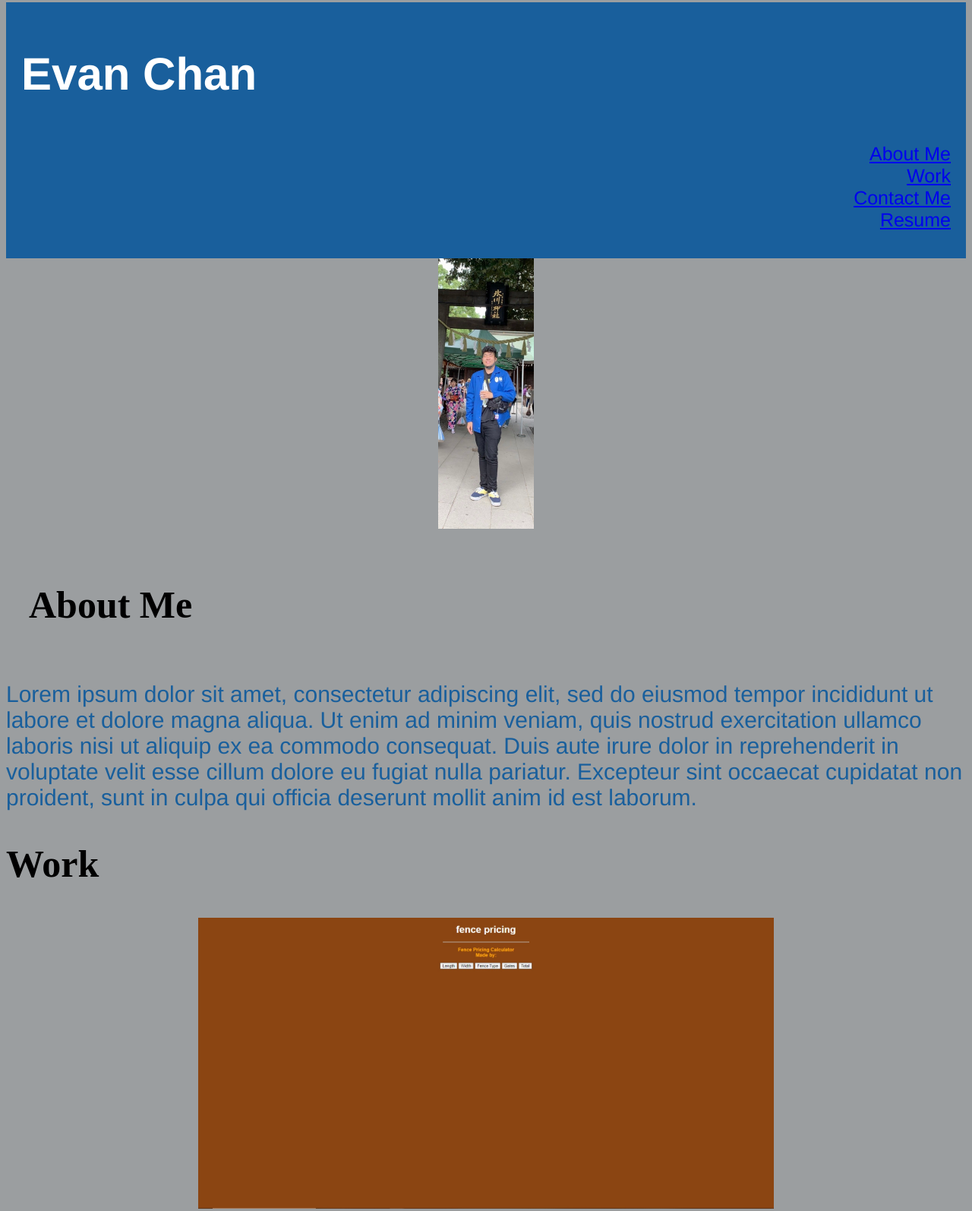
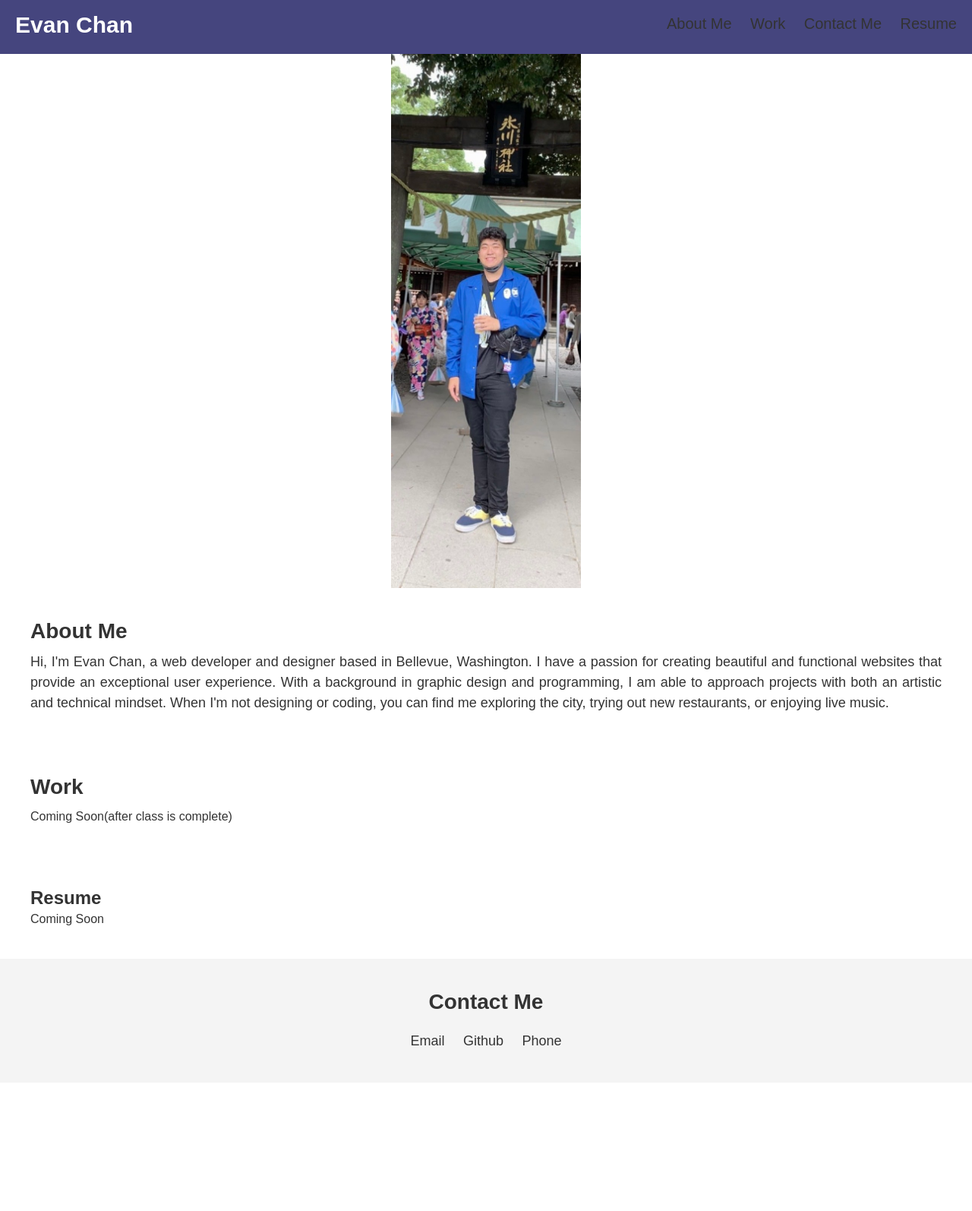
Before and after one commit to chanevan13/Website-Portfolio, a plain HTML site: page index.html in a window 1280 px wide. Shown: the part 5-1599 px from the top of the page at 76% size. After the commit the page ends 1430 px from the top, so only its background shows below. Drawn offline with Linux system fonts and the light colour scheme.

Commit message:
new portfolio

```diff
--- a/assets/css/style.css
+++ b/assets/css/style.css
@@ -1,71 +1,125 @@
-{
+* {
     box-sizing: border-box;
+    margin: 0;
     padding: 0;
-    margin: 0;
-}
-body{
-    background-color: rgb(155, 158, 160);
 }
 
-.header{
-   padding: 20px;
-   background-color:rgb(25, 95, 156) ;
-   font-family: 'Franklin Gothic Medium', 'Arial Narrow', Arial, sans-serif;
+body {
+    font-family: 'Arial', sans-serif;
+    line-height: 1.6;
+    color: #333;
 }
 
-.header h1{
-    display: inline-block;
-    color: white;
-    font-size: 60px;
+a {
+    color: #333;
+    text-decoration: none;
 }
 
-.header div ul {
+h1, h2, h3, h4, h5, h6 {
+    line-height: 1.2;
+}
+
+/* Header */
+.header {
+    background-color: rgb(69, 69, 126);
+    color: white;
+    padding: 20px;
+}
+
+.header h1 {
+    display: inline-block;
+    font-size: 30px;
+}
+
+nav {
+    display: inline-block;
+    float: right;
+}
+
+.navBar {
     list-style-type: none;
 }
 
-.header div ul li {
-    font-size: 25px;
-    display: flex;
-    flex-direction: row-reverse;
-
+.navBar li {
+    display: inline;
+    margin-left: 20px;
 }
 
-div.about.me h2{
-    font-size: 50px;
-    padding: 30px;
+.navBar li a {
+    font-size: 20px;
 }
 
-
+/* About Me */
+#about-me {
+    display: flex;
+    flex-wrap: wrap;
+    padding: 40px;
+}
 
 .self-image {
     display: block;
     margin-left: auto;
     margin-right: auto;
-    width: 10%;
+    width: 250px;
+    height: auto;
 }
 
-p{
-    color: rgb(25, 95, 156);
-    font-size: 30px;
-    font-family: 'Franklin Gothic Medium', 'Arial Narrow', Arial, sans-serif;
+#about-me h2 {
+    font-size: 28px;
+    margin-bottom: 10px;
 }
 
-div.Work h2{
-    font-size: 50px;
-}
-div.Work img{
-    display: block;
-    margin-left: auto;
-    margin-right: auto;
-    width: 60%;
+#about-me p {
+    font-size: 18px;
+    text-align: justify;
+    line-height: 1.5;
 }
 
-.footer h2 {
-    font-size: 50px;
+/* Work */
+#work {
+    padding: 40px;
 }
-div.contact.me a{
-    font-size: xx-large;
-    font-family: 'Franklin Gothic Medium', 'Arial Narrow', Arial, sans-serif;
-    display:inline-block;
 
+#work h2 {
+    font-size: 28px;
+    margin-bottom: 10px;
 }
+
+.work-gallery {
+    display: grid;
+    grid-template-columns: repeat(auto-fit, minmax(250px, 1fr));
+    grid-gap: 20px;
+}
+
+/* Contact Me */
+#contact-me {
+    background-color: #f4f4f4;
+    padding: 40px;
+    text-align: center;
+}
+
+#contact-me h2 {
+    font-size: 28px;
+    margin-bottom: 10px;
+}
+
+.contact-links {
+    list-style-type: none;
+    margin-top: 20px;
+}
+
+.contact-links a {
+    display: inline-block;
+    margin: 0 10px;
+    font-size: 18px;
+}
+
+#resume {
+    padding: 40px;
+}
+
+.resume{
+    display: flex;
+    flex-wrap: wrap;
+    padding: 40px;
+}
--- a/index.html
+++ b/index.html
@@ -1,5 +1,6 @@
 <!DOCTYPE html>
 <html lang="en">
+
 <head>
     <meta charset="UTF-8">
     <meta http-equiv="X-UA-Compatible" content="IE=edge">
@@ -9,45 +10,55 @@
 </head>
 
 <body>
-    <div class = header>
+
+    <header class="header">
         <h1> Evan Chan </h1>
-        <div>
-            <ul>
-             <li>
-                <a href="#about-me">About Me</a>
-             </li>
-             <li>
-                <a href="#work">Work</a>
-             </li>
-             <li>
-                <a href="#contact-me">Contact Me</a>
-             </li>
-             <li>
-                <a href="#resume">Resume</a>
-             </li>
-         </ul>
+        <nav>
+            <ul class="navBar">
+                <li><a href="#about-me">About Me</a></li>
+                <li><a href="#work">Work</a></li>
+                <li><a href="#contact-me">Contact Me</a></li>
+                <li><a href="#resume">Resume</a></li>
+            </ul>
+        </nav>
+
+    </header>
+    <img src="./assets/images/Website photo.jpg" alt="Evan Chan" class="self-image">
+    <section id="about-me">
+
+        <h2>About Me</h2>
+        <div class="content-about-me">
+            <p>
+              Hi, I'm Evan Chan, a web developer and designer based in Bellevue, Washington. I have a passion for creating beautiful and functional websites that provide an exceptional user experience. With a background in graphic design and programming, I am able to approach projects with both an artistic and technical mindset. When I'm not designing or coding, you can find me exploring the city, trying out new restaurants, or enjoying live music.
+            </p>
         </div>
-    </div>
-    <div class="about me">
-        <img src="./assets/images/Website photo.jpg" alt="Evan Chan" class="self-image">
-        <h2>About Me</h2>
-            <p>Lorem ipsum dolor sit amet, consectetur adipiscing elit, sed do eiusmod tempor incididunt ut labore et dolore magna aliqua. Ut enim ad minim veniam, quis nostrud exercitation ullamco laboris nisi ut aliquip ex ea commodo consequat. Duis aute irure dolor in reprehenderit in voluptate velit esse cillum dolore eu fugiat nulla pariatur. Excepteur sint occaecat cupidatat non proident, sunt in culpa qui officia deserunt mollit anim id est laborum. </p>
-    </div>
+    </section>
 
-    <div class="Work">
+    <section id="work">
         <h2>Work</h2>
-        <img src="./assets/images/Fence pricing.jpg" alt="Fence Pricing SS" class="work-image">
+        <div class="work-gallery">
+            <p>
+                Coming Soon(after class is complete)
+            </p>
+            <!-- Add your work images with links here -->
+        </div>
+    </section>
 
-    </div>
+    <section id="resume">
+        <h2>Resume</h2>
+        <div class="Resume"></div>
+        <p>Coming Soon
+        </p>
+    </section>
 
+    <footer id="contact-me">
+        <h2>Contact Me</h2>
+        <div class="contact-links">
+            <a href="mailto: chanevan13@gmail.com">Email</a>
+            <a href="https://github.com/chanevan13">Github</a>
+            <a href="tel:555-555-555">Phone</a>
+        </div>
+    </footer>
+</body>
 
-    <div class="contact me">
-        <div class="footer">
-        <h2>Contact Me</h2>
-        <a href="mailto: chanevan13@gmail.com">Email</a>
-        <a href="https://github.com/chanevan13">Github</a>
-        <a href="555-555-555">Phone</a>
-     </div>
-
-</body>
 </html>
```
Also changed, not shown: 1 other file.
